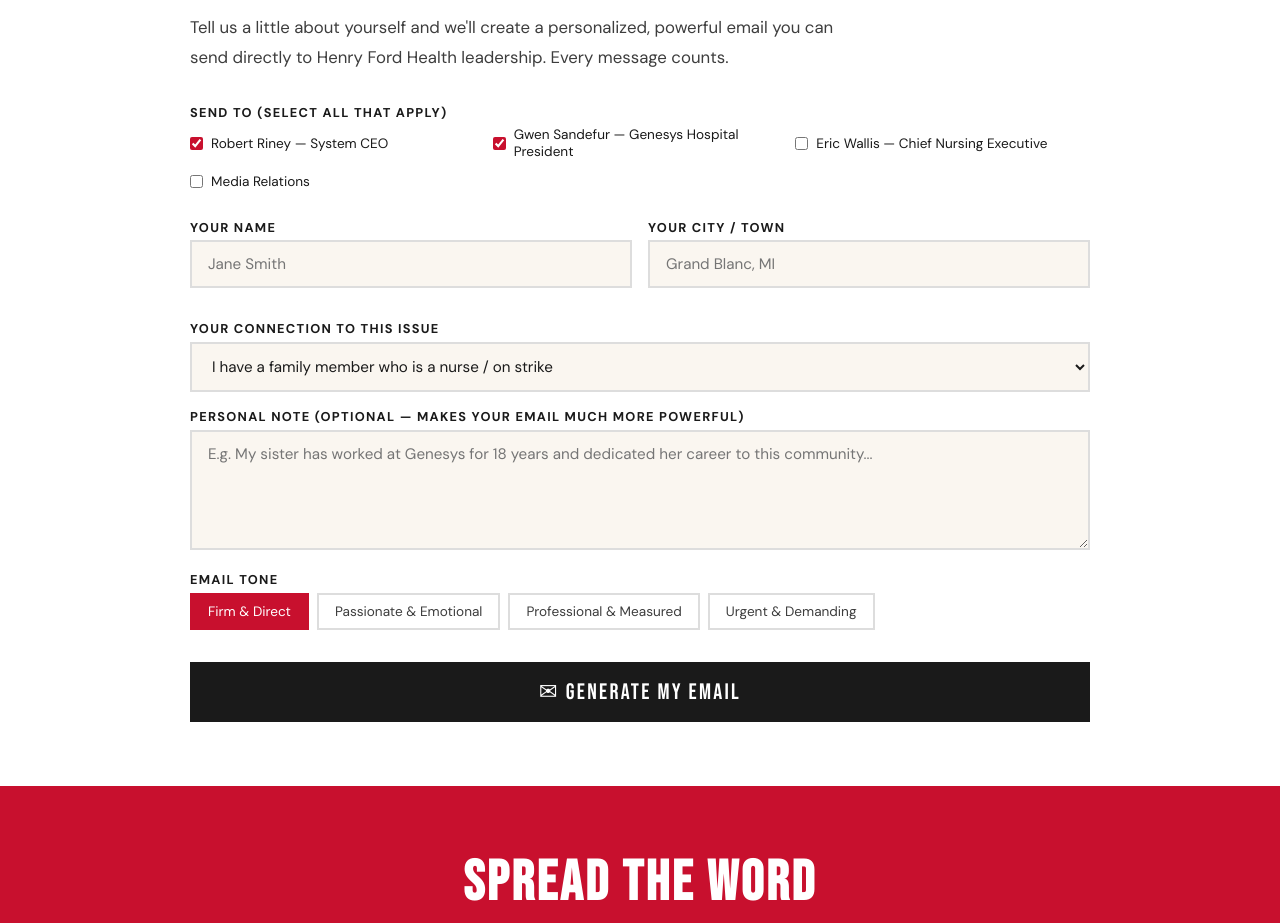
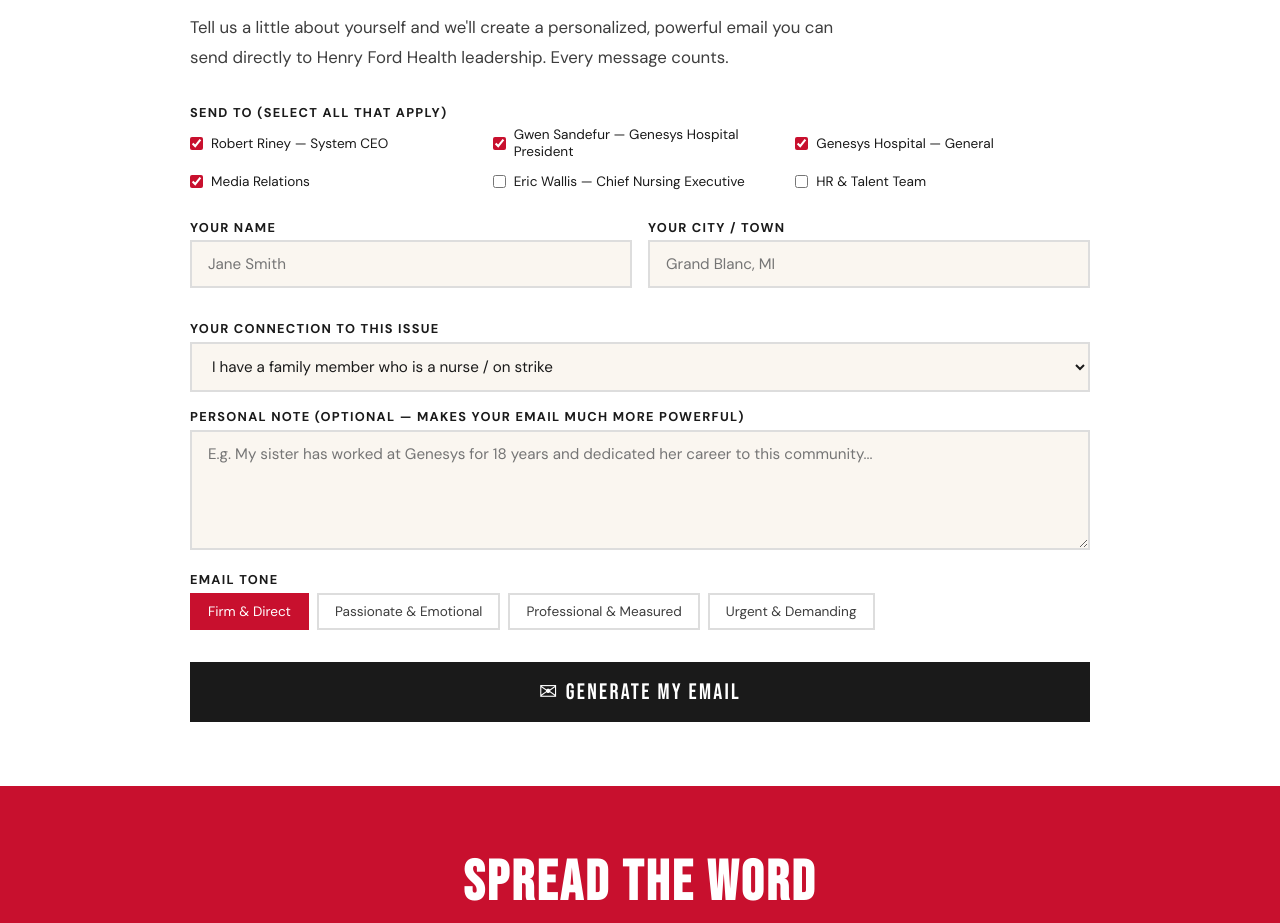
Before and after one commit to BringBackGenesysNurses/genesys-nurses, a plain HTML site: page index.html in a window 1280 px wide. Shown: the part 3020-3943 px from the top of the page. Drawn offline with Linux system fonts and the light colour scheme.

Commit message:
Add files via upload

```diff
--- a/index.html
+++ b/index.html
@@ -660,8 +660,10 @@
       <div class="checkbox-group" id="recipientCheckboxes">
         <label class="checkbox-label"><input type="checkbox" value="rriney@hfhs.org" data-name="Robert Riney, CEO Henry Ford Health" checked> Robert Riney — System CEO</label>
         <label class="checkbox-label"><input type="checkbox" value="gsandefur@hfhs.org" data-name="Gwen Sandefur, Interim President Henry Ford Genesys Hospital" checked> Gwen Sandefur — Genesys Hospital President</label>
+        <label class="checkbox-label"><input type="checkbox" value="hfgenesys@hfhs.org" data-name="Henry Ford Genesys Hospital General" checked> Genesys Hospital — General</label>
+        <label class="checkbox-label"><input type="checkbox" value="hfmedia@hfhs.org" data-name="Henry Ford Health Media Relations" checked> Media Relations</label>
         <label class="checkbox-label"><input type="checkbox" value="ewallis1@hfhs.org" data-name="Eric Wallis, Chief Nursing Executive"> Eric Wallis — Chief Nursing Executive</label>
-        <label class="checkbox-label"><input type="checkbox" value="hfmedia@hfhs.org" data-name="Henry Ford Health Media Relations"> Media Relations</label>
+        <label class="checkbox-label"><input type="checkbox" value="IAmHenryTalent@hfhs.org" data-name="Henry Ford Health HR / Talent Team"> HR & Talent Team</label>
       </div>
     </div>
 
```
